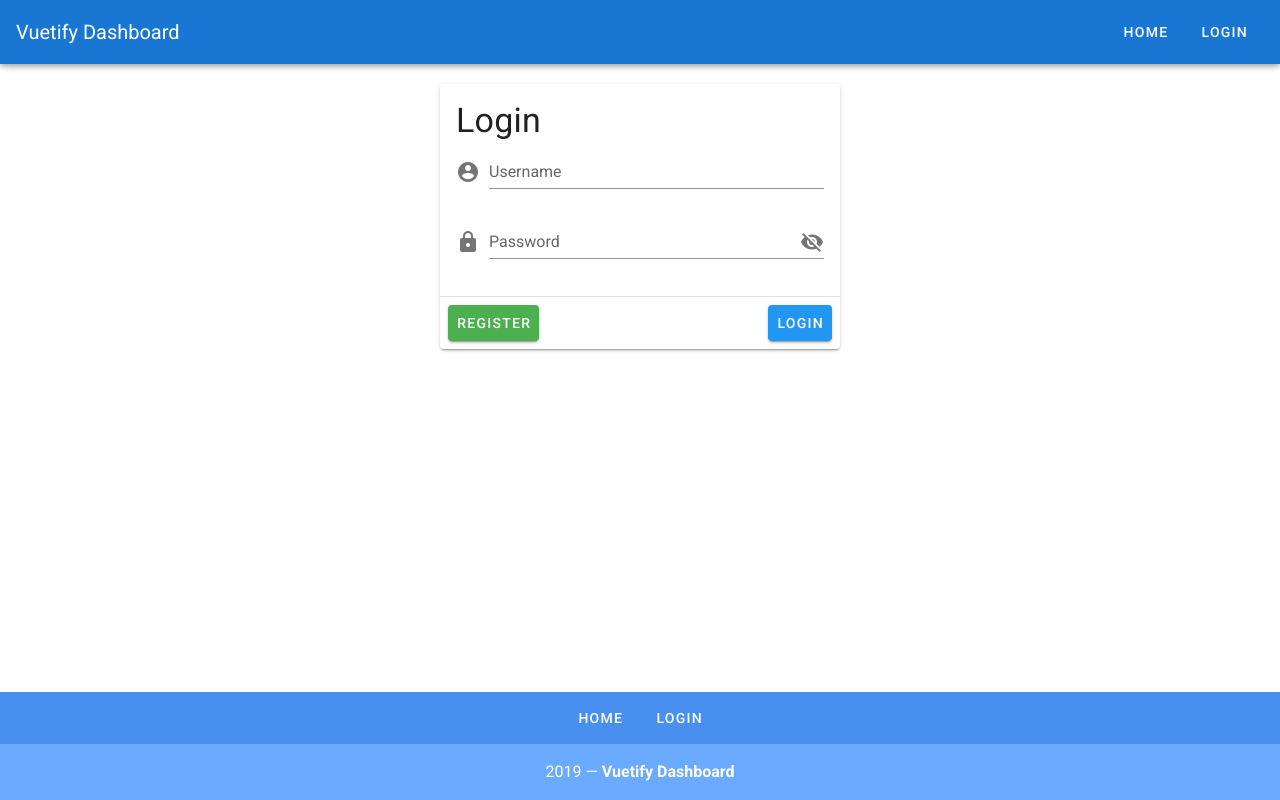
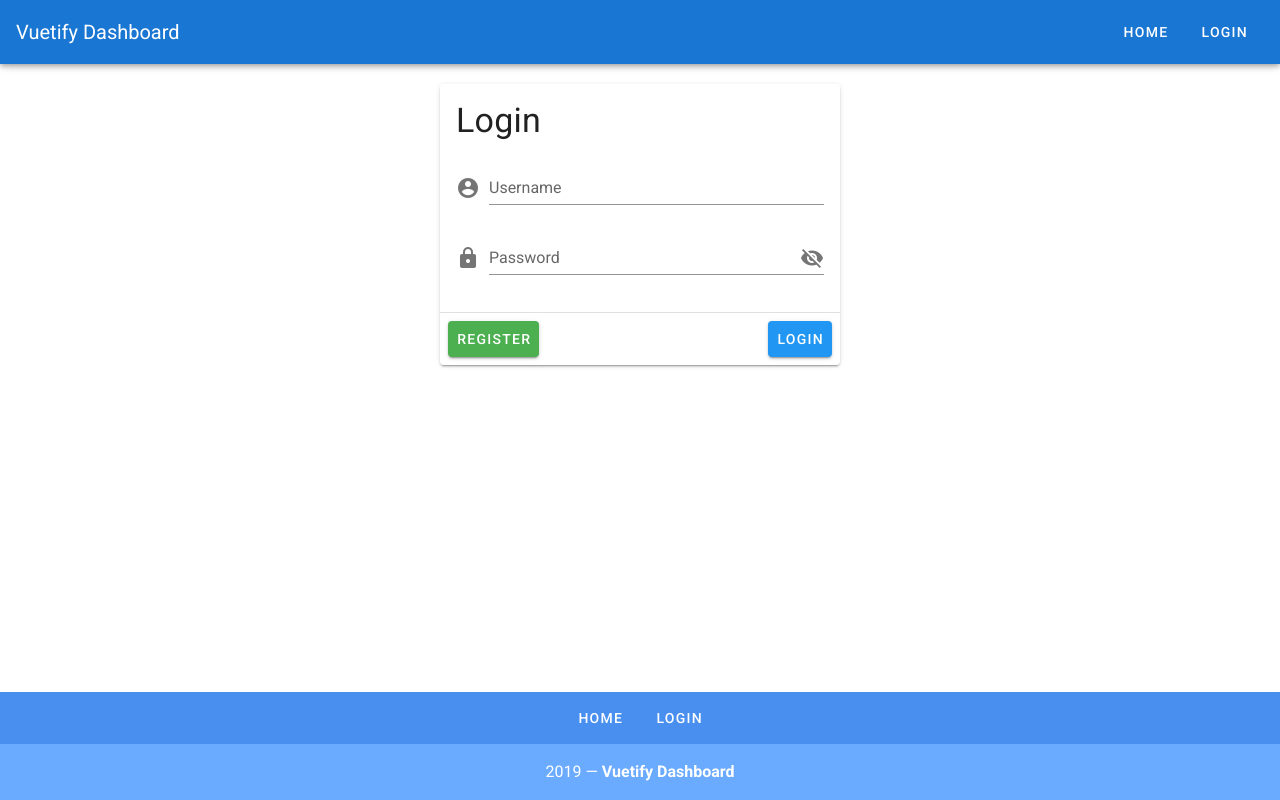
Before and after one commit to Code-Pop/beautify-with-vuetify, a Vue app: page / in a window 1280 px wide. Built offline with nearby package versions, Linux system fonts and the light colour scheme.

Commit message:
:recycle: Remove unnecessary utillity class

```diff
--- a/src/App.vue
+++ b/src/App.vue
@@ -9,7 +9,7 @@
 		<v-content>
 			<!-- Login Module -->
 			<v-card width="400" class="mx-auto mt-5">
-				<v-card-title class="pb-0">
+				<v-card-title>
 					<h1 class="display-1">Login</h1>
 				</v-card-title>
 				<v-card-text>
```
